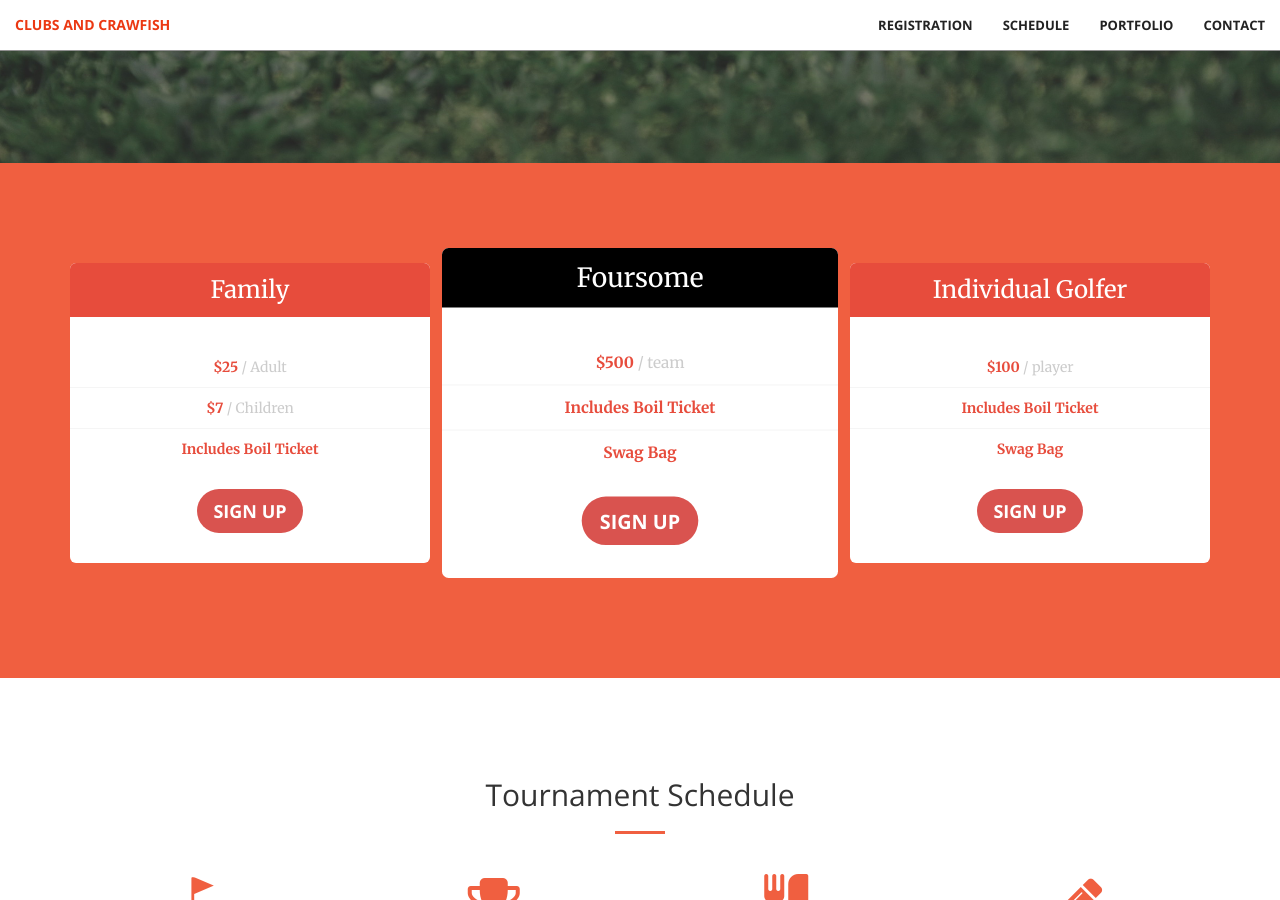
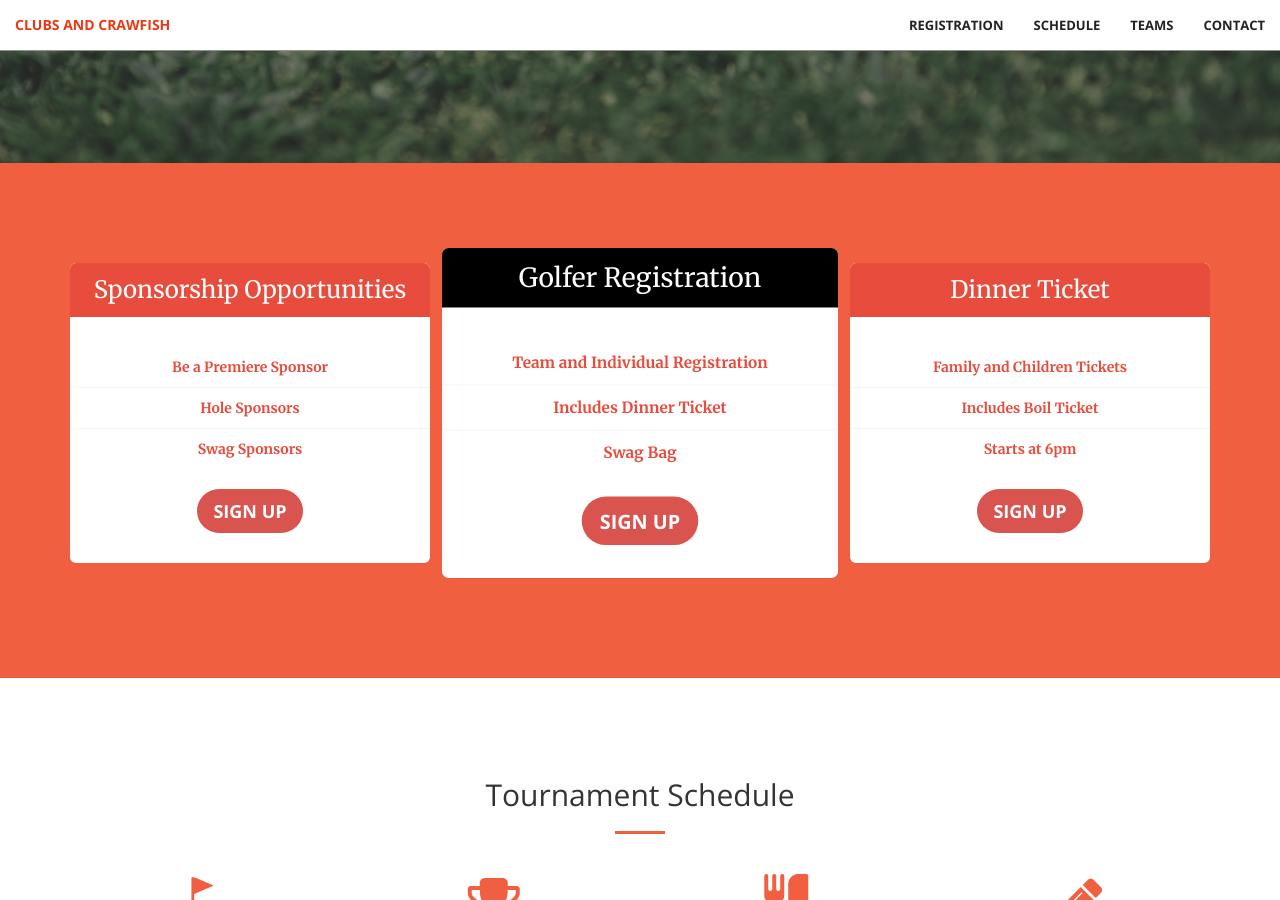
Before and after one commit to npadley/clubsandcrawfish, a Jekyll site: the page built from index.html, in a window 1280 px wide and 900 px high, scrolled down 737 px. Built offline with Jekyll 4.4.1, drawn with Linux system fonts in a browser that asks for light colours; some of the changed text lies outside the part shown.

Commit message:
Updates to prepare for launch

```diff
--- a/_config.yml
+++ b/_config.yml
@@ -1,6 +1,6 @@
 # Site settings
 title: "Clubs and Crawfish"
-email:
+email: clubsandcrawfish@gmail.com
 description: > # this means to ignore newlines until "baseurl:"
 baseurl: "/" # the subpath of your site, e.g. /blog/
 url: "clubsandcrawfish.com" # the base hostname & protocol for your site
--- a/_includes/aside.html
+++ b/_includes/aside.html
@@ -2,7 +2,7 @@
       <div class="container text-center">
           <div class="call-to-action">
               <h2>Interested in sponsoring the tournament?</h2>
-              <a href="#" class="btn btn-default btn-xl wow tada">Contact Us</a>
+              <a href="#" class="btn btn-default btn-xl wow tada">Get Sponsorship Information</a>
           </div>
       </div>
   </aside>
--- a/_includes/call-to-action.html
+++ b/_includes/call-to-action.html
@@ -4,16 +4,16 @@
             <div class="col-lg-4 col-md-4 col-xs-12">
                 <ul class="plan plan1">
                     <li class="plan-name">
-                        Family
+                        Sponsorship Opportunities
                     </li>
                     <li class="plan-price">
-                        <strong>$25</strong> / Adult
+                        <strong>Be a Premiere Sponsor</strong>
                     </li>
                     <li>
-                        <strong>$7</strong> / Children
+                        <strong>Hole Sponsors</strong>
                     </li>
                     <li>
-                        <strong>Includes Boil Ticket</strong>
+                        <strong>Swag Sponsors</strong>
                     </li>
                     <li class="plan-action">
                         <a href="#" class="btn btn-danger btn-lg">Sign Up</a>
@@ -24,13 +24,13 @@
             <div class="col-lg-4 col-md-4 col-xs-12">
                 <ul class="plan plan2 featured">
                     <li class="plan-name">
-                        Foursome
+                        Golfer Registration
                     </li>
                     <li class="plan-price">
-                        <strong>$500</strong> / team
+                        <strong>Team and Individual Registration</strong>
                     </li>
                     <li>
-                        <strong>Includes Boil Ticket</strong>
+                        <strong>Includes Dinner Ticket</strong>
                     </li>
                     <li>
                         <strong>Swag Bag</strong>
@@ -44,16 +44,16 @@
          <div class="col-lg-4 col-md-4 col-xs-12">
             <ul class="plan plan3">
                 <li class="plan-name">
-                    Individual Golfer
+                    Dinner Ticket
                 </li>
                 <li class="plan-price">
-                    <strong>$100</strong> / player
+                    <strong>Family and Children Tickets</strong>
                 </li>
                 <li>
                     <strong>Includes Boil Ticket</strong>
                 </li>
                 <li>
-                    <strong>Swag Bag</strong>
+                    <strong>Starts at 6pm</strong>
                 </li>
                 <li class="plan-action">
                  <a href="#" class="btn btn-danger btn-lg">Sign Up</a>
--- a/_includes/contact.html
+++ b/_includes/contact.html
@@ -12,13 +12,13 @@
                 <p>{{ site.facebook_username }}</p>
             </a>
         </div>
-        <div class="col-lg-2 col-lg-offset-1 text-center">
+        <div class="col-lg-4 text-center">
             <a href="mailto:{{ site.email }}">
             <i class="fa fa-envelope-o fa-3x wow bounceIn" data-wow-delay=".1s"></i>
                 <p>{{ site.email }}</p>
             </a>
         </div>
-        <div class="col-lg-2 col-lg-offset-1 text-center">
+        <div class="col-lg-2 text-center">
             <a href="https://twitter.com/{{ site.twitter_username }}">
             <i class="fa fa-twitter fa-3x wow bounceIn" data-wow-delay=".1s"></i>
                 <p>{{ site.twitter_username }}</p>
@@ -26,4 +26,15 @@
         </div>
 
     </div>
+     <hr class="primary">
+    <div class="container">
+        <div class="row">
+            <div class="col-md-4 col-md-offset-2 text-center">
+                <p style="margin-top: 40px;"><a href="walnutfarm.org"><img src="img/walnut-farm-logo.png" class="img-responsive" alt=""></a></p>
+            </div>
+            <div class="col-md-4 text-center">
+                <p><img src="img/walnut-farm-25-years.jpg" class="img-responsive" alt=""></p>
+            </div>
+        </div>
+    </div>
 </section>
--- a/_includes/nav.html
+++ b/_includes/nav.html
@@ -20,8 +20,11 @@
                 <li>
                     <a class="page-scroll" href="#services">Schedule</a>
                 </li>
+<!--                 <li>
+                    <a class="page-scroll" href="#portfolio">Sponsors</a>
+                </li> -->
                 <li>
-                    <a class="page-scroll" href="#portfolio">Portfolio</a>
+                    <a class="page-scroll" href="#">Teams</a>
                 </li>
                 <li>
                     <a class="page-scroll" href="#contact">Contact</a>
--- a/_includes/services.html
+++ b/_includes/services.html
@@ -12,14 +12,14 @@
             <div class="col-lg-3 col-md-6 text-center">
                 <div class="service-box">
                     <i class="fa fa-4x icon-golf wow bounceIn text-primary"></i>
-                    <h3>1pm Tee Off</h3>
+                    <h3>8am and 1pm Tee Offs</h3>
                     <p class="text-muted">Scramble teams begin<br />$1,000 First Prize</p>
                 </div>
             </div>
             <div class="col-lg-3 col-md-6 text-center">
                 <div class="service-box">
                     <i class="fa fa-4x fa-trophy wow bounceIn text-primary" data-wow-delay=".1s"></i>
-                    <h3>5pm Awards Ceremony</h3>
+                    <h3>6pm Awards Ceremony</h3>
                     <p class="text-muted">Awards for closest to the hole and longest drive</p>
                 </div>
             </div>
@@ -34,7 +34,7 @@
                 <div class="service-box">
                     <i class="fa fa-4x fa-pencil wow bounceIn text-primary" data-wow-delay=".3s"></i>
                     <h3>Silent Auction</h3>
-                    <p class="text-muted">Bid on some great prizes</p>
+                    <p class="text-muted">Held at Riordon Hall, bid on some great prizes</p>
                 </div>
             </div>
         </div>
```
Also changed, not shown: _includes/footer.html (added, +9 -0 lines), img/walnut-farm-25-years.jpg (added), img/walnut-farm-logo.png (added), 1 other file.
